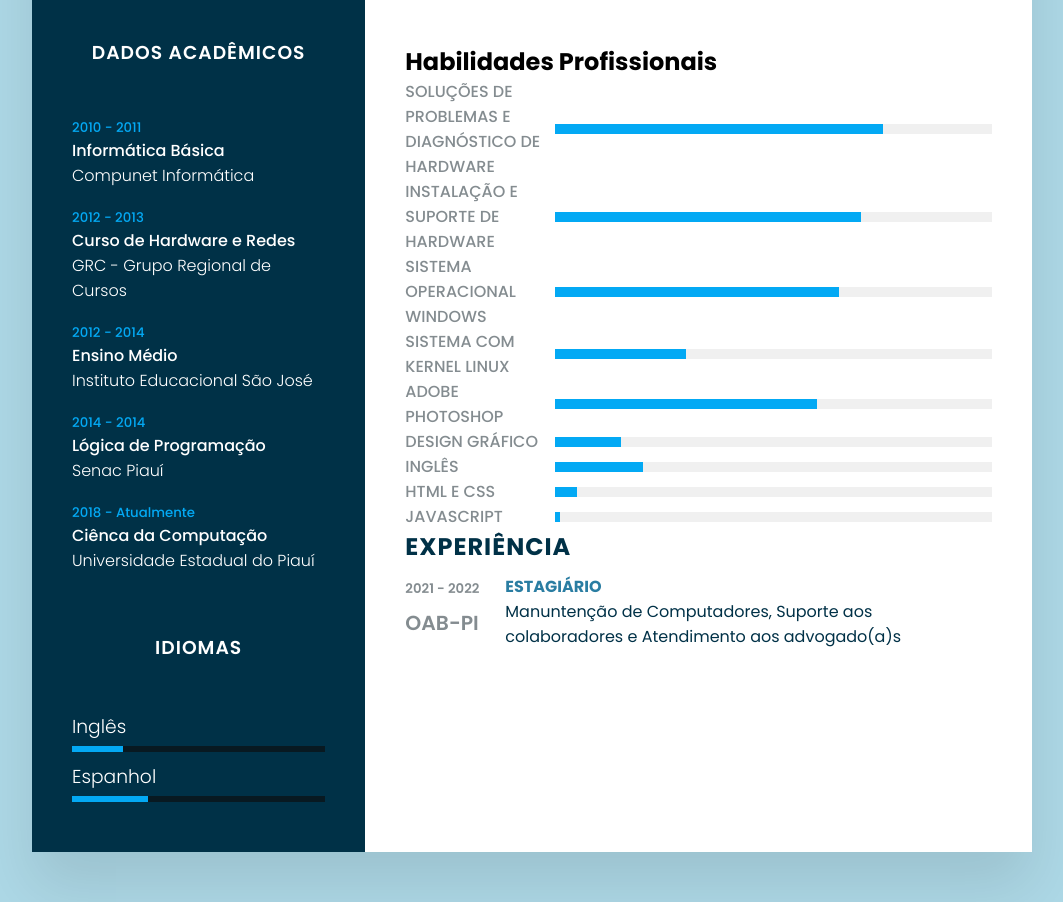
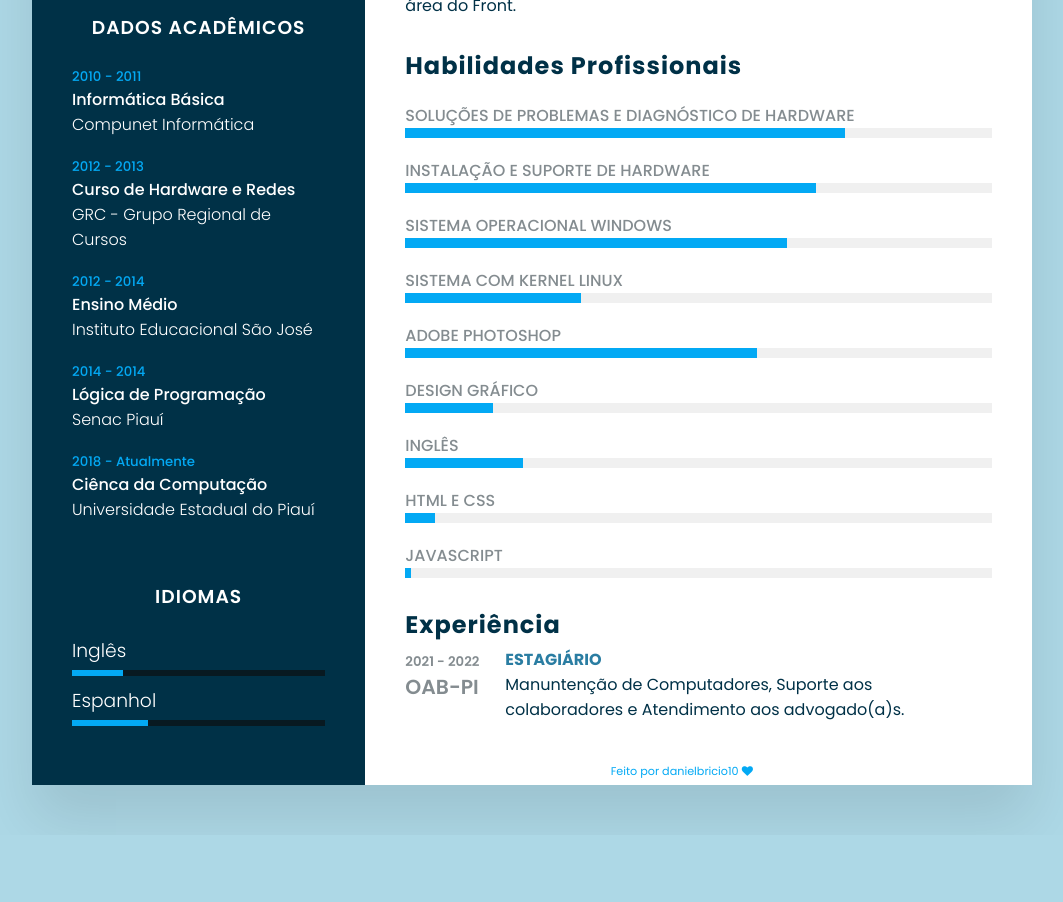
Before and after one commit to danielbricio/BricioResumeWebsite, a plain HTML site: page index.html in a window 1280 px wide. Shown: the part 716-1618 px from the top of the page, without its empty margins (108-1171 px from the left). After the commit the page ends 1551 px from the top, so only its background shows below. Drawn offline with Linux system fonts and the light colour scheme.

Commit message:
Epílogo

```diff
--- a/index.html
+++ b/index.html
@@ -121,7 +121,7 @@
 
             <!--Habilidades -->
             <div class="Habilidades">
-                <h2 class="tittle2">Habilidades Profissionais</h2>
+                <h2 class="title2">Habilidades Profissionais</h2>
                 <!--hab1-->
                 <div class="Caixa">
                     <h4>Soluções de Problemas e Diagnóstico de Hardware</h4>
@@ -184,7 +184,7 @@
 
             <!--Experiência -->
             <div class="Sobre">
-                <h2 class="title2"> Experiência</h2>
+                <h2 class="title2">Experiência</h2>
                 <div class="caixa">
                     <div class="anoTrabalhado">
                         <h5>2021 - 2022</h5>
@@ -192,11 +192,20 @@
                     </div>
                     <div class="text">
                         <h4>Estagiário</h4>
-                        <p>Manuntenção de Computadores, Suporte aos colaboradores e Atendimento aos advogado(a)s</p>
+                        <p>Manuntenção de Computadores, Suporte aos colaboradores e Atendimento aos advogado(a)s.</p>
                     </div>
                 </div>
             </div>
             <!--Fim Experiênca -->
+
+            <div class="textbricio">
+
+                    <span class="bricio">Feito por <a href="https://www.instagram.com/danielbricio10/">danielbricio10</a></span>
+                    <span class="icon"><i class="fa fa-heart" aria-hidden="true"></i>
+                    </span>
+
+            </div>
+
         </div>
     </div>
 
--- a/style.css
+++ b/style.css
@@ -89,7 +89,7 @@ body
     text-transform: uppercase;
     font-weight: 600;
     letter-spacing: 1px;
-    margin-bottom: 20%;
+    margin-bottom: 10%;
     text-align: center;
 }
 .ContatoInfo ul
@@ -162,7 +162,7 @@ body
 
 .Sobre
 {
-    margin-bottom: 50px;
+    margin-bottom: 3px;
 }
 .about:last-child
 {
@@ -171,9 +171,9 @@ body
 .title2
 {
     color: #003147;
-    text-transform: uppercase;
     letter-spacing: 1px;
-    margin-bottom: 10px;
+    margin-top: 5%;
+    margin-bottom: 5px;
 }
 p
 {
@@ -185,9 +185,11 @@ p
     flex-direction: row;
     margin: auto;
 
+
 }
 .Sobre .caixa .anoTrabalhado
 {
+
     min-width: 100px;
 }
 .Sobre .caixa .anoTrabalhado h5
@@ -199,7 +201,7 @@ p
 }
 .Sobre .caixa .anoTrabalhado h5:nth-child(2)
 {
-    margin-top: 9%;
+    margin-top: 0%;
     font-size: 127%;
 }
 .Sobre .caixa .text h4
@@ -207,14 +209,15 @@ p
     text-transform: uppercase;
     color: #2a7da2;
 }
+
 .Habilidades .Caixa
 {
     position: relative;
     width: 100%;
-    display: grid;
     grid-template-columns: 150px 1fr;
     justify-content: center;
     align-items: center;
+    margin-top: 20px;
 }
 .Habilidades .Caixa h4
 {
@@ -239,3 +242,40 @@ p
     height: 100%;
     background: #03a9f4;
 }
+
+.container .right_Side .textbricio
+{
+    margin-left: 35%;
+    margin-top: 7%;
+    margin-bottom: -6%;
+    color: #03a9f4;
+    font-size: 70%;
+}
+
+.container .right_Side .textbricio a
+{
+    color: #03a9f4;
+    text-decoration: none;
+}
+
+@media (max-width: 1000px)
+{
+    .container
+    {
+        margin: 10px;
+        grid-template-columns: repeat(1,1fr);
+    }
+    .textbricio
+    {
+        grid-template-columns: repeat(2,1fr);
+    }
+}
+
+@media (max-width: 600px)
+{
+
+    .Sobre .caixa{
+        font-size: large;
+        flex-direction: column;
+    }
+}
```
